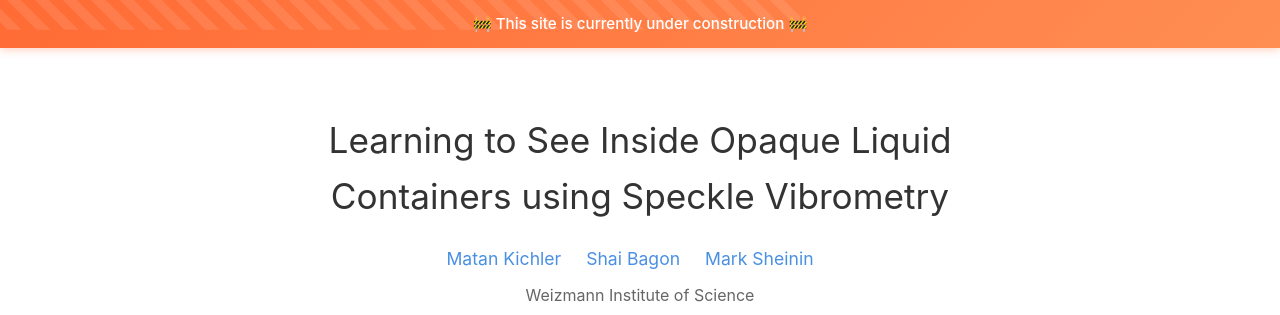
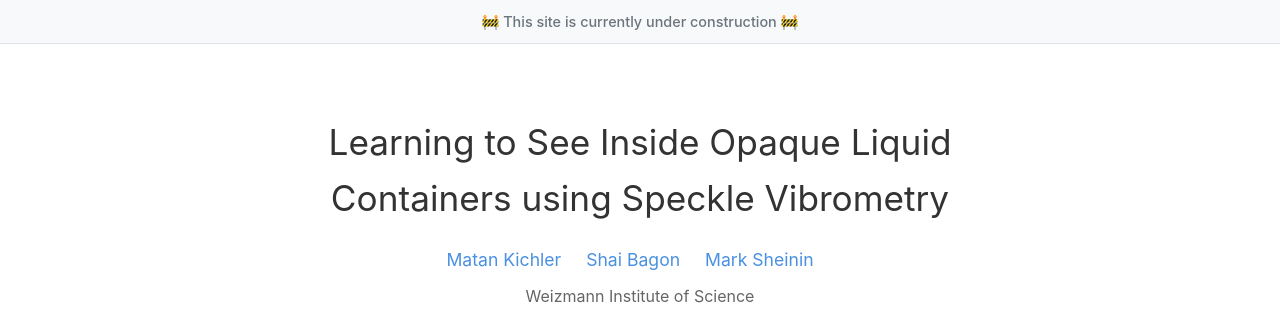
Before and after one commit to matankic/matankic.github.io, a plain HTML site: page see_inside_containers/index.html in a window 1280 px wide. Shown: the top 315 px of the page. Drawn offline with Linux system fonts and the light colour scheme.

Commit message:
Update index.html

```diff
--- a/see_inside_containers/index.html
+++ b/see_inside_containers/index.html
@@ -16,42 +16,22 @@
         }
 
         .construction-banner {
-            background: linear-gradient(135deg, #ff6b35, #ff8e53);
-            color: white;
+            background: #f8f9fa;
+            color: #6c757d;
             text-align: center;
-            padding: 12px 20px;
+            padding: 10px 20px;
             font-weight: 500;
-            font-size: 0.95em;
-            box-shadow: 0 2px 8px rgba(255, 107, 53, 0.3);
-            position: relative;
-            overflow: hidden;
+            font-size: 0.9em;
+            border-bottom: 1px solid #dee2e6;
+            position: fixed;
+            top: 0;
+            left: 0;
+            right: 0;
+            z-index: 1000;
         }
 
-        .construction-banner::before {
-            content: '';
-            position: absolute;
-            top: -50%;
-            left: -50%;
-            width: 200%;
-            height: 200%;
-            background: repeating-linear-gradient(
-                45deg,
-                transparent,
-                transparent 10px,
-                rgba(255, 255, 255, 0.1) 10px,
-                rgba(255, 255, 255, 0.1) 20px
-            );
-            animation: slide 20s linear infinite;
-        }
-
-        @keyframes slide {
-            0% { transform: translate(-50%, -50%); }
-            100% { transform: translate(-25%, -25%); }
-        }
-
-        .construction-banner span {
-            position: relative;
-            z-index: 1;
+        body {
+            padding-top: 50px; /* Add space for the fixed banner */
         }
 
         .container {
@@ -233,18 +213,11 @@
         }
 
         .full-width-image {
-            width: 140%;
-            max-width: 140%;
-            margin-left: -10%;
-            margin-right: -10%;
-        }
-
-        @media (max-width: 768px) {
-            .full-width-image {
-                width: 110%;
-                margin-left: -5%;
-                margin-right: -5%;
-            }
+            width: 130vw;
+            max-width: 130vw;
+            margin-left: -15vw;
+            transform: translateX(0);
+            display: block;
         }
 
         .method-image {
@@ -321,6 +294,11 @@
             .external-link {
                 padding: 8px 12px;
                 font-size: 0.85em;
+            }
+
+            .full-width-image {
+                width: 120vw;
+                margin-left: -10vw;
             }
         }
     </style>
```
